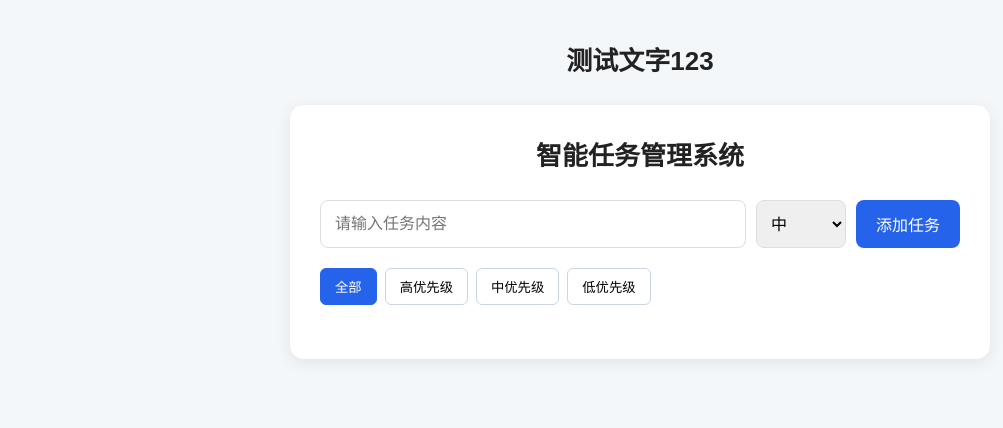
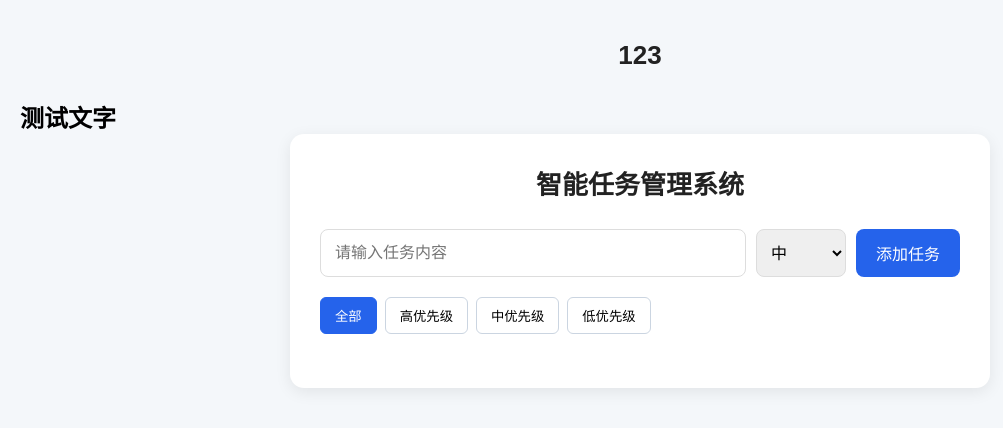
Before and after one commit to Chi923/task-manager, a website: page index.html in a window 1280 px wide. Shown: the whole page, without its empty margins (0-1003 px from the left). Drawn offline with Linux system fonts and the light colour scheme; no server answers.

Commit message:
Update index.html

```diff
--- a/index.html
+++ b/index.html
@@ -139,7 +139,8 @@
     </style>
 </head>
 <body>
-    <h1>测试文字123</h1>
+    <h1>123</h1>
+     <h2>测试文字</h2>
 
     <div class="container">
         <h1>智能任务管理系统</h1>
```
